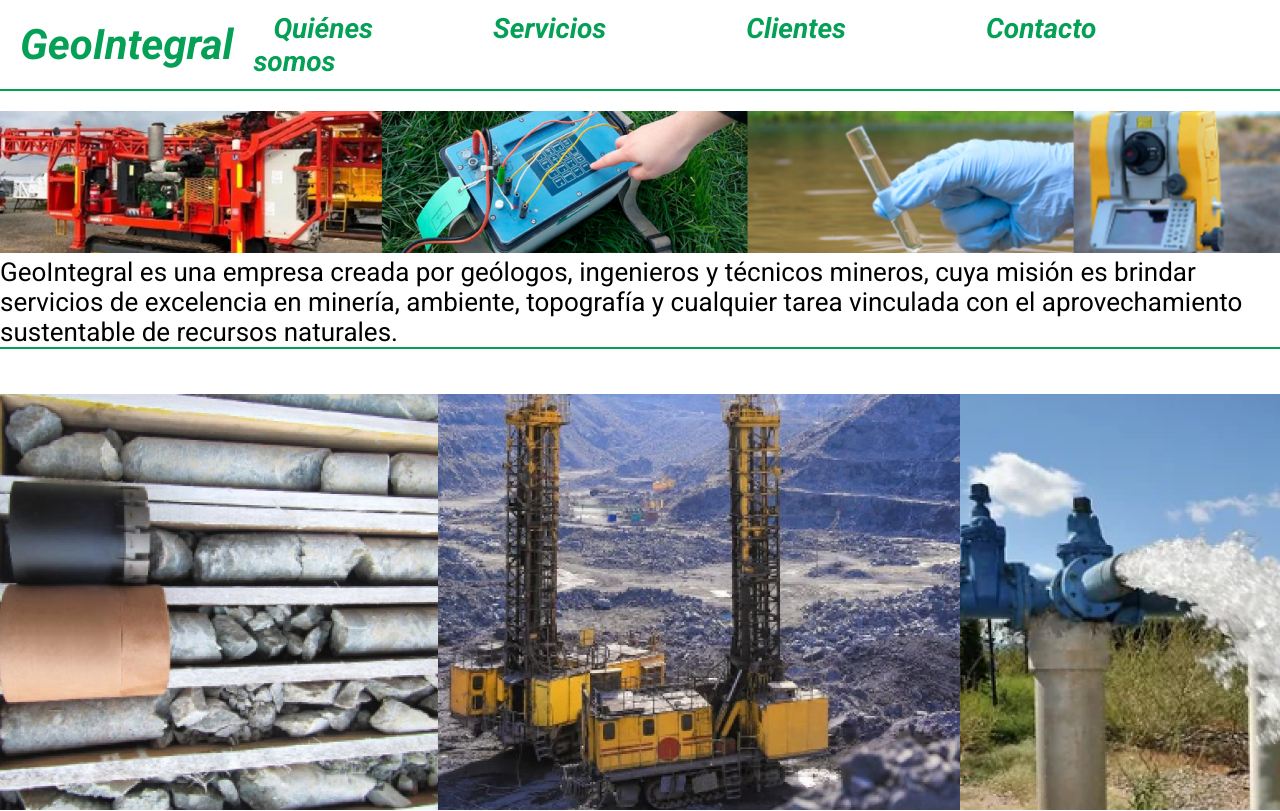
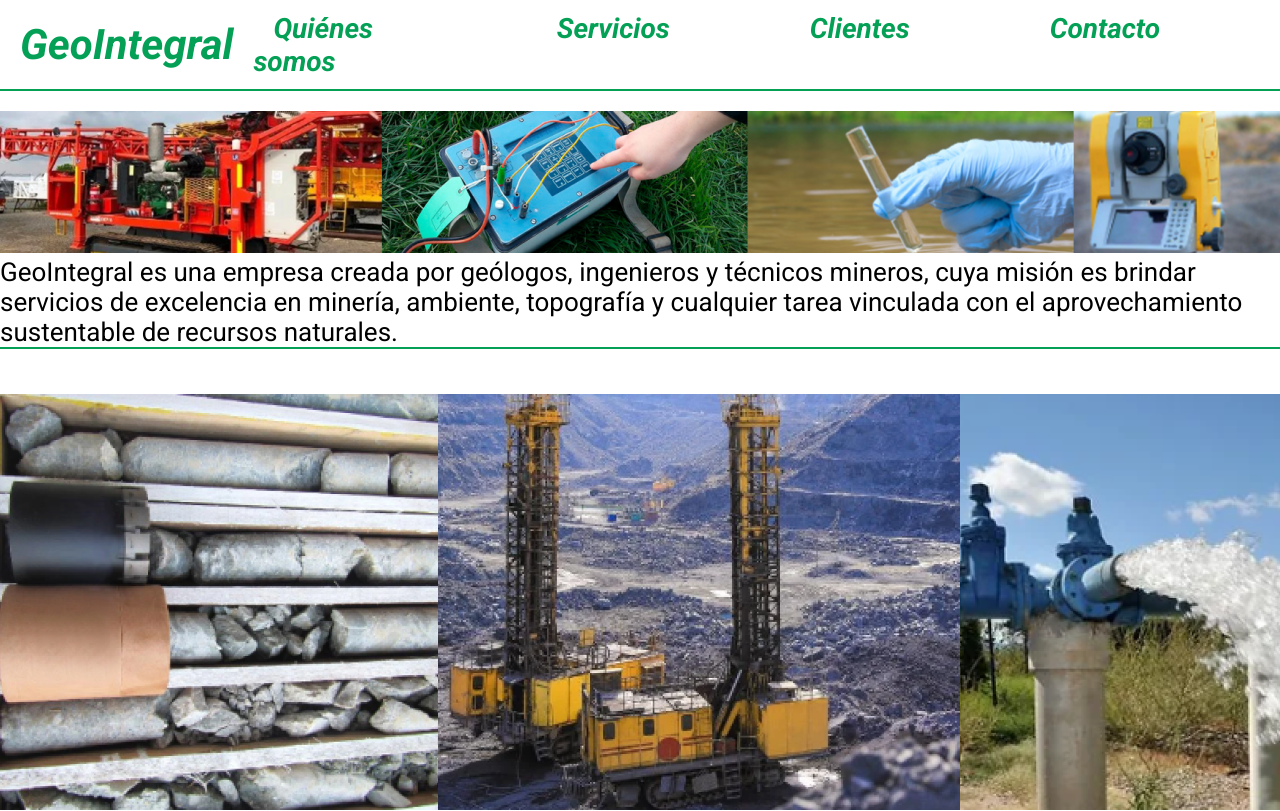
Before and after one commit to nicofacetti/GeoIntegral, a plain HTML site: page index.html in a window 1280 px wide. Shown: the top 811 px of the page. Drawn offline with Linux system fonts and the light colour scheme.

Commit message:
correcciones en navbar

```diff
--- a/css/styles.css
+++ b/css/styles.css
@@ -7,8 +7,9 @@
 .navbar{
     display: flex;
     flex-direction: row;
+    align align-items: center;
     gap: 100px;
-    margin-right: 200px;
+    padding-right: 100px;
 }
 
 header {
```
